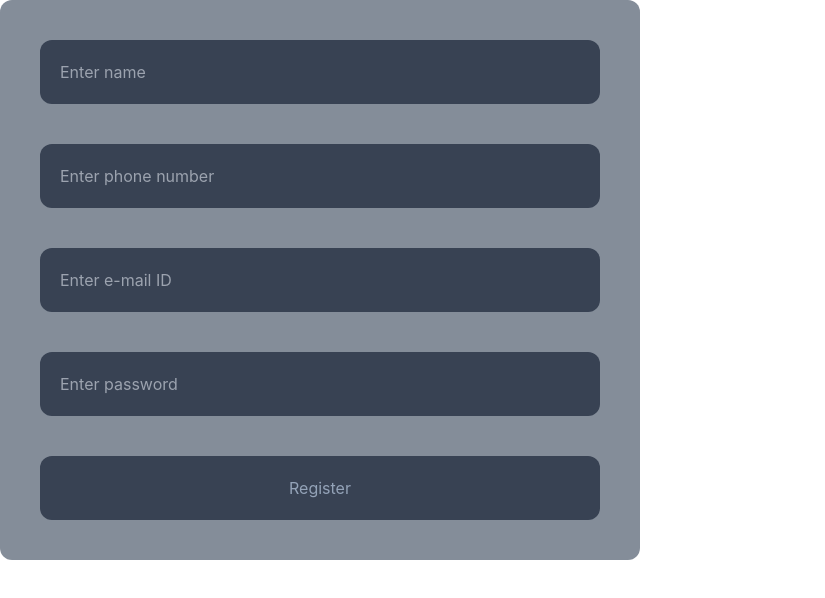
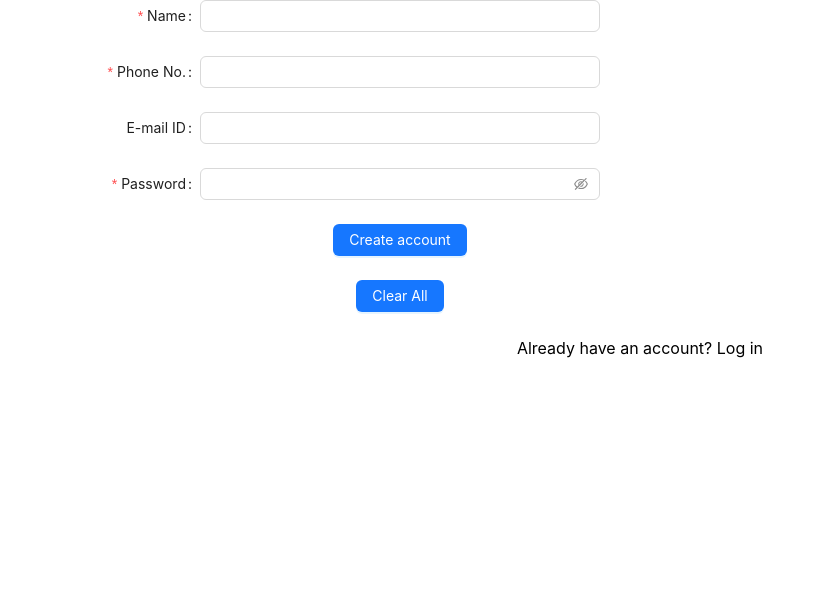
Before and after one commit to sayantanroy-2915/rider-front, a React (Create React App) app: page /signup in a window 1280 px wide. Shown: the top 598 px of the page, without its empty margins (0-825 px from the left). Built offline with nearby package versions, Linux system fonts and the light colour scheme.

Commit message:
Nearly done

```diff
--- a/package.json
+++ b/package.json
@@ -12,13 +12,12 @@
     "react-dom": "^18.2.0",
     "react-router-dom": "^6.14.2",
     "react-scripts": "5.0.1",
-    "sunflower-antd": "^1.0.0-beta.3",
     "web-vitals": "^2.1.4"
   },
   "scripts": {
     "start": "react-scripts start",
     "build": "react-scripts build",
-    "test": "react-scripts test --transformIgnorePatterns \"node_modules/(?!@toolz/allow-react)/\" --env=jsdom",
+    "test": "react-scripts test",
     "eject": "react-scripts eject"
   },
   "eslintConfig": {
--- a/public/index.html
+++ b/public/index.html
@@ -24,7 +24,7 @@
       work correctly both with client-side routing and a non-root public URL.
       Learn how to configure a non-root public URL by running `npm run build`.
     -->
-    <title>React App</title>
+    <title>Rider App</title>
   </head>
   <body>
     <noscript>You need to enable JavaScript to run this app.</noscript>
--- a/src/App.js
+++ b/src/App.js
@@ -1,13 +1,15 @@
 import './App.css';
-import { BrowserRouter as Router, Route, Link, Routes } from 'react-router-dom';
+import { Route, Routes } from 'react-router-dom';
 import Login from './components/Login';
 import Signup from './components/Signup';
+import Home from './components/Home';
 
 function App() {
   return (
     <div className="App">
       <Routes>
         <Route path="/" element={ <Login /> } />
+        <Route path="/home" element={ <Home /> } />
         <Route path="/login" element={ <Login /> } />
         <Route path="/signup" element={ <Signup /> } />
       </Routes>
--- /dev/null
+++ b/src/components/Home.js
@@ -0,0 +1,8 @@
+import React from 'react';
+
+function Home() {
+    return <>
+    </>;
+}
+
+export default Home;
--- a/src/components/Login.js
+++ b/src/components/Login.js
@@ -1,5 +1,8 @@
 import React from 'react';
+import axios from 'axios';
 import { Button, Form, Input } from 'antd';
+import { Link } from 'react-router-dom';
+import bcrypt from 'bcrypt';
 
 function Login() {
 
@@ -7,17 +10,19 @@ function Login() {
 
     const handleSubmit = () => {
         form.validateFields().then((values) => {
-            console.log(values);
-            form.submit();
+            values.password = bcrypt.hashSync(values.password,5);
+            axios.post('http://localhost:8080/login',values)
+            .then(res => {
+                console.log(res);
+            })
+            .catch(err => {
+                console.error(err);
+            })
         })
     }
 
     const handleReset = () => {
         form.resetFields();
-    }
-
-    const check = () => {
-        alert(JSON.stringify(form));
     }
 
     return <>
@@ -35,6 +40,7 @@ function Login() {
                 <Button type='primary' onClick={handleReset}>Clear All</Button>
             </Form.Item>
         </Form>
+        <Link to='/signup'>Create new account</Link>
     </>;
 }
 
--- a/src/components/Signup.js
+++ b/src/components/Signup.js
@@ -1,34 +1,53 @@
+import React from 'react';
 import axios from 'axios';
-import React, { useState } from 'react';
+import { Button, Form, Input } from 'antd';
+import { Link } from 'react-router-dom';
+import bcrypt from 'bcrypt';
 
-function SignUp() {
+function Signup() {
 
-    const [formData, setFormData] = useState({name:'',phone:'',email:'',password:''});
+    const [form] = Form.useForm();
 
-    const handleChange = (e) => {
-        const {name, value} = e.target;
-        setFormData({...formData, [name]: value});
+    const handleSubmit = () => {
+        form.validateFields().then((values) => {
+            values.password = bcrypt.hashSync(values.password,5);
+            axios.post('http://localhost:8080/registration',values)
+            .then(res => {
+                console.log(res);
+            })
+            .catch(err => {
+                console.error(err);
+            })
+        })
     }
 
-    const handleSubmit = async (e) => {
-        e.preventDefault();
-        try {
-            const res = await axios.post('https://localhost:8080/registration', formData);
-            console.log("Successfully signed up");
-        } catch (error) {
-            console.error(error);
-        }
+    const handleReset = () => {
+        form.resetFields();
     }
 
     return <>
-        <div className='p-5 w-1/2 flex flex-col bg-slate-700/60 backdrop-blur-md rounded-xl border-double border-slate-400'>
-            <input type='text' id='name' placeholder='Enter name' className='m-5 p-5 rounded-xl bg-slate-800/75 text-slate-400'/>
-            <input type='tel' id='phone' placeholder='Enter phone number' className='m-5 p-5 rounded-xl bg-slate-800/75 text-slate-400'/>
-            <input type='email' id='email' placeholder='Enter e-mail ID' className='m-5 p-5 rounded-xl bg-slate-800/75 text-slate-400'/>
-            <input type='password' id='password' placeholder='Enter password' className='m-5 p-5 rounded-xl bg-slate-800/75 text-slate-400'/>
-            <input type='submit' className='m-5 p-5 rounded-xl bg-slate-800/75 text-slate-400' value='Register' />
-        </div>
+        <Form form={form} labelCol={{span: 8}} wrapperCol={{span: 16}} style={{maxWidth: 600}} initialValues={{remember: true}} autoComplete='off' >
+            <Form.Item name='name' label='Name' rules={[{required: 'true', message: 'Please enter your name!'}]}>
+                <Input />
+            </Form.Item>
+            <Form.Item name='phone' label='Phone No.' rules={[{required: 'true', message: 'Please enter your mobile number!'}]}>
+                <Input />
+            </Form.Item>
+            <Form.Item name='email' label='E-mail ID' rules={[{}]}>
+                <Input />
+            </Form.Item>
+            <Form.Item name='password' label='Password' rules={[{required: 'true', message: 'Please enter your password!'}]}>
+                <Input.Password />
+            </Form.Item>
+            <Form.Item wrapperCol={{offset: 8, span: 16}}>
+                <Button type='primary' onClick={handleSubmit}>Create account</Button>
+            </Form.Item>
+            <Form.Item wrapperCol={{offset: 8, span: 16}}>
+                <Button type='primary' onClick={handleReset}>Clear All</Button>
+            </Form.Item>
+        </Form>
+        <Link to='/login'>Already have an account? Log in</Link>
     </>;
 }
 
-export default SignUp;
+export default Signup;
--- /dev/null
+++ b/webpack.config.js
@@ -0,0 +1,9 @@
+// webpack.config.js
+module.exports = {
+    // ... other config options
+    resolve: {
+        fallback: {
+            "crypto": require.resolve("crypto-browserify")
+        }
+    }
+};
```
Also changed, not shown: 1 other file (tests, documents, lock files or other folders).
